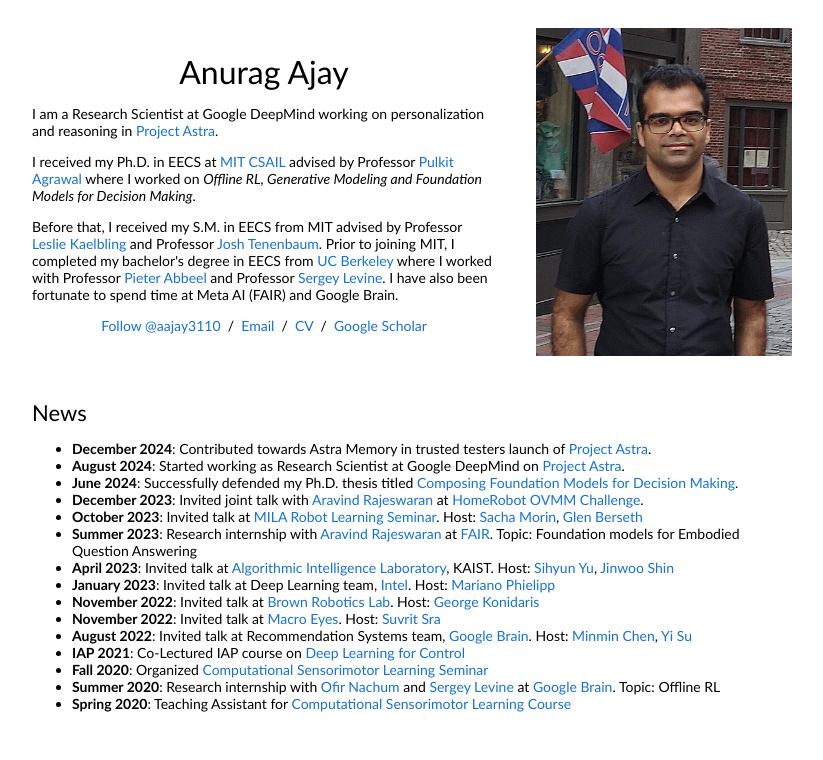
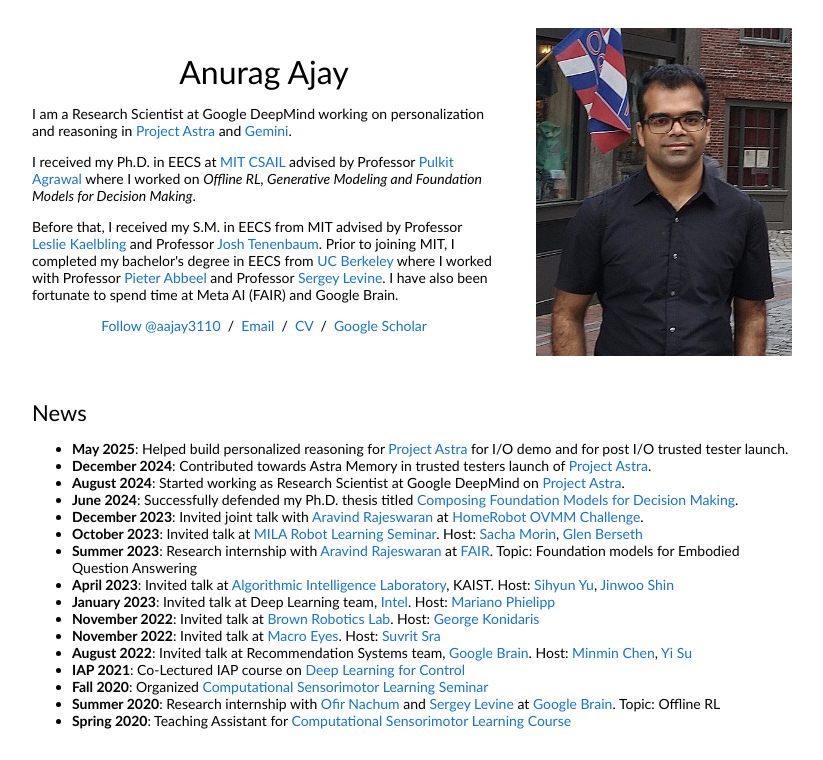
Before and after one commit to anuragajay/anuragajay.github.io, a plain HTML site: page index.html in a window 1280 px wide. Shown: the top 760 px of the page, without its empty margins (228-1051 px from the left). Drawn offline with Linux system fonts and the light colour scheme.

Commit message:
added updates

```diff
--- a/index.html
+++ b/index.html
@@ -19,7 +19,7 @@
               <p style="text-align:center">
                 <name>Anurag Ajay</name>
               </p>
-              <p>I am a Research Scientist at Google DeepMind working on personalization and reasoning in <a href="https://deepmind.google/technologies/project-astra/">Project Astra</a>.
+              <p>I am a Research Scientist at Google DeepMind working on personalization and reasoning in <a href="https://deepmind.google/technologies/project-astra/">Project Astra</a> and <a href="https://deepmind.google/models/gemini/">Gemini</a>.
 
               <p>I received my Ph.D. in EECS at <a href="https://csail.mit.edu">MIT CSAIL</a> advised by Professor <a href="https://people.csail.mit.edu/pulkitag/">Pulkit Agrawal</a> where I worked on <i>Offline RL, Generative Modeling and Foundation Models for Decision Making</i>.
 
@@ -42,6 +42,7 @@
           <tbody><tr><td>
               <heading>News</heading>
               <ul>
+                <li><strong>May 2025</strong>: Helped build personalized reasoning for <a href="https://deepmind.google/technologies/project-astra/">Project Astra</a> for I/O demo and for post I/O trusted tester launch.
                 <li><strong>December 2024</strong>: Contributed towards Astra Memory in trusted testers launch of <a href="https://deepmind.google/technologies/project-astra/">Project Astra</a>.
                 <li><strong>August 2024</strong>: Started working as Research Scientist at Google DeepMind on <a href="https://deepmind.google/technologies/project-astra/">Project Astra</a>.
                 <li><strong>June 2024</strong>: Successfully defended my Ph.D. thesis titled <a href="https://dspace.mit.edu/handle/1721.1/158501">Composing Foundation Models for Decision Making</a>.
```
